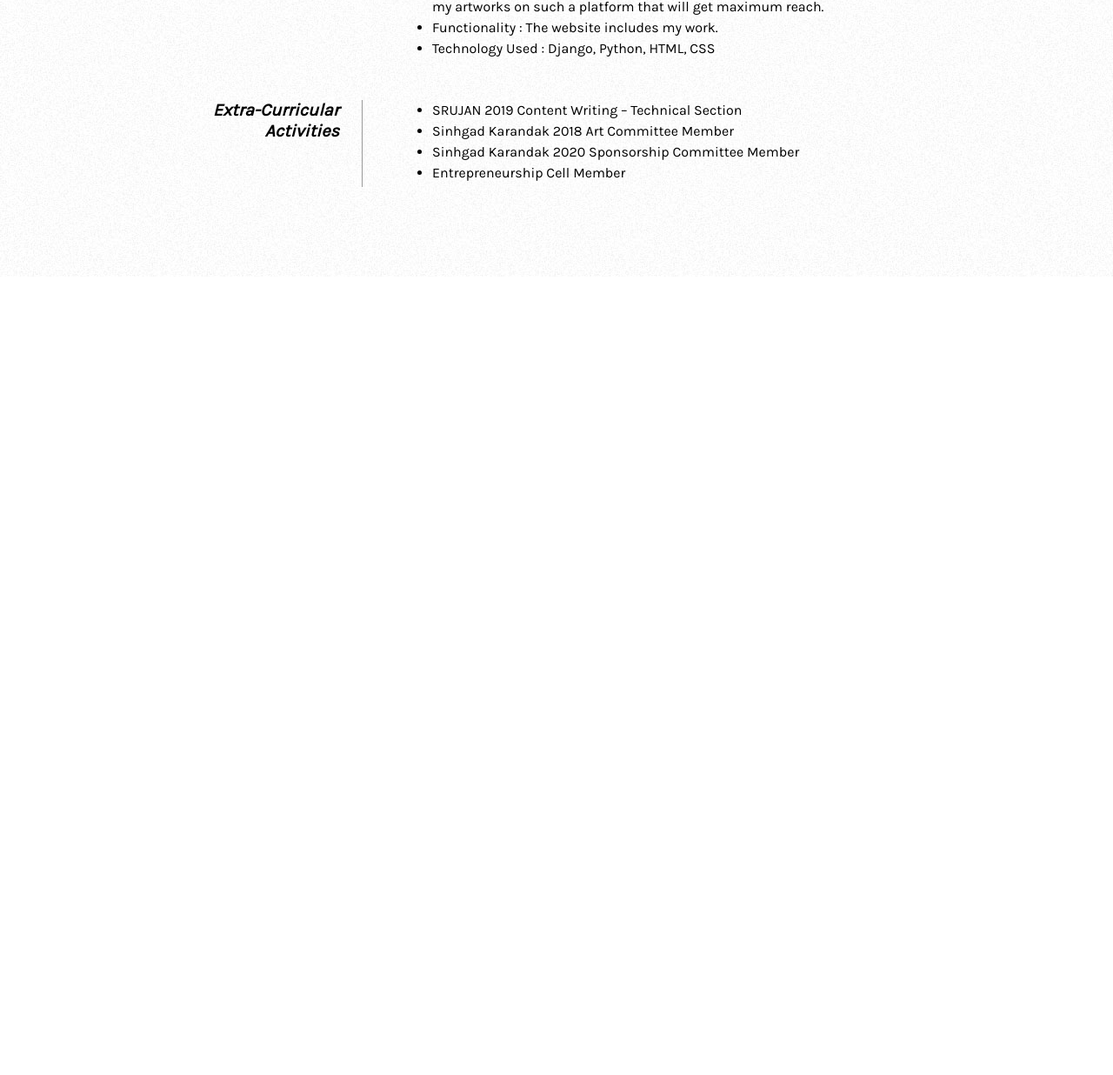
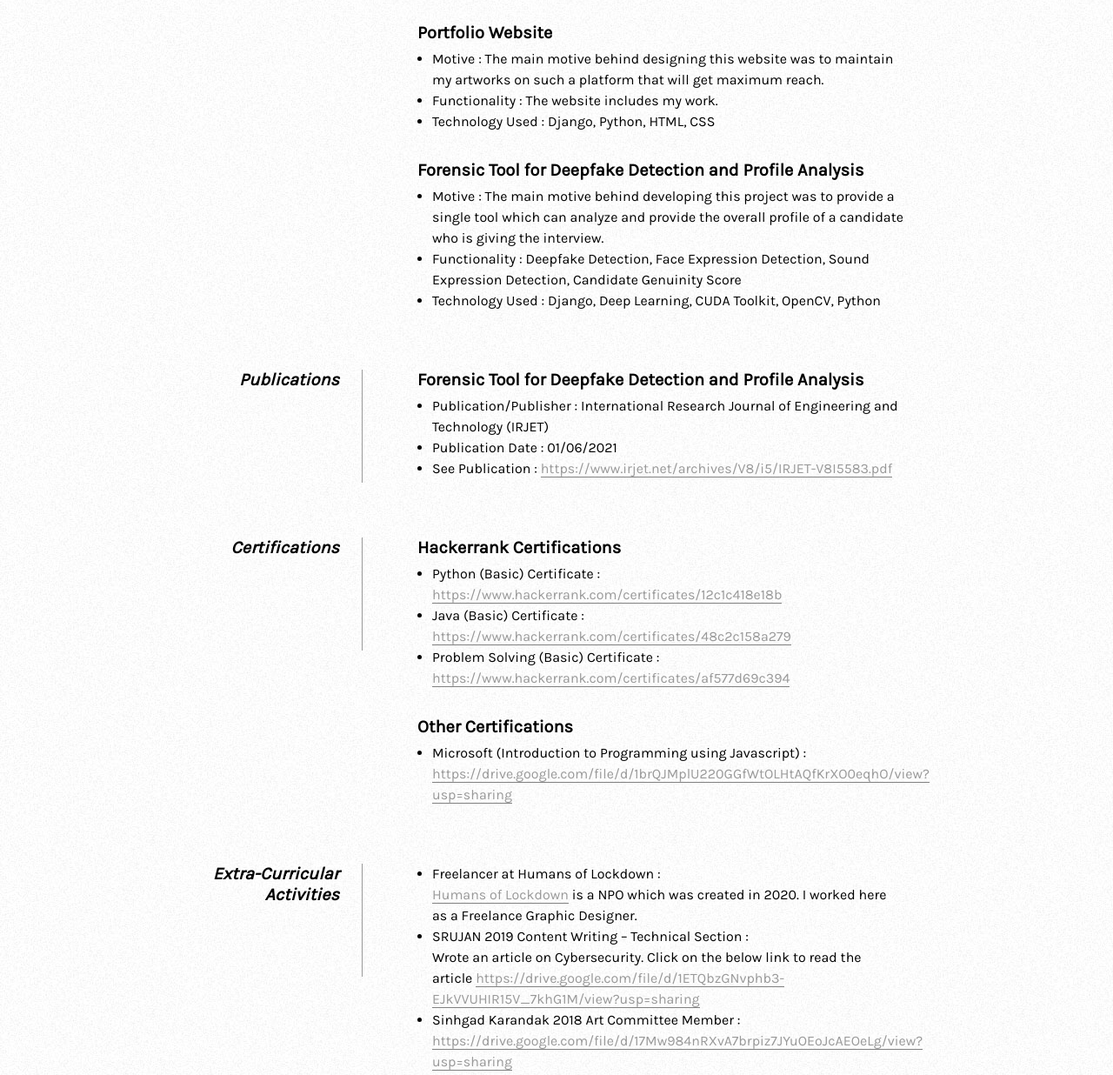
Before and after one commit to sanyog-chavhan/sanyog.github.io, a plain HTML site: page index.html in a window 1280 px wide. Shown: the part 1076-2312 px from the top of the page at 87% size. Before the commit the page ends 1394 px from the top, so only its background shows below. Drawn offline with Linux system fonts and the light colour scheme.

Commit message:
Add files via upload

```diff
--- a/index.html
+++ b/index.html
@@ -69,7 +69,7 @@
             padding: 0 26px 0 0;
             width: 150px;
             float: left;
-            height: 100px;
+            height: 130px;
             border-right: 1px solid #999;
            }
         dd {
@@ -79,7 +79,7 @@
         dd.clear {
                 float: none;
                 margin: 0;
-                height: 15px;
+                height: 35px;
             }
      </style>
 
@@ -89,12 +89,13 @@
 
     <div class="my-page">
 
-        <img src="Images/0.jpeg" id="img-1"/>
+        <img src="Images/0.jpg" id="img-1" height="200" width="200"/>
         <div>
-            <h1>Sanyog Chavhan</h1>
+            <h1>Sanyog  Chavhan</h1>
             <p>
-                Mobile No: <span>9420810675</span><br/>
-                Email: <a class="email" href="mailto:xyz@gmail.com">sanyogchahan2018@gmail.com</a>
+                Mobile No : <span>9420810675</span><br/>
+                Email : <a class="email" href="mailto:xyz@gmail.com">sanyogchavhan2016@gmail.com</a><br/>
+                LinkedIn : <a href="https://www.linkedin.com/in/sanyog-chavhan/">https://www.linkedin.com/in/sanyog-chavhan/</a>
             </p>
         </div>
         <div class="objective">
@@ -113,17 +114,17 @@ orgainization.
             <dd>
                 <h2>Sinhgad College of Engineering</h2>
                 <p><strong>Branch: </strong> Computer Science Engineering<br />
-                   <strong>SGPA: </strong> 7.56</p>
+                   <strong>CGPA: </strong> 8.15 CGPA</p>
             </dd>
             <dd>
                 <h2>Vidydham Science Junior College</h2>
-                <p><strong>Branch: </strong> 12th (Science)<br />
-                   <strong>Percentage: </strong> 77.85 %</p>
+                <p><strong>Branch : </strong> HSC<br />
+                   <strong>Percentage : </strong> 77.85 %</p>
             </dd>
             <dd>
                 <h2>Saint Xavier's High School</h2>
-                <p><strong>Branch:</strong>10th<br />
-                   <strong>Percentage:</strong>91.20 %</p>
+                <p><strong>Branch : </strong>SSC<br />
+                   <strong>Percentage : </strong>91.20 %</p>
             </dd>
 
 
@@ -134,8 +135,8 @@ orgainization.
                 <h2>Technical Skills</h2>
                 <p>Core Java, Linux, Data Structures, Object Oreinted Programming, Python, MySQL, HTML, CSS, Django, Github</p>
 
-                <h2>Non-Technical Skills</h2>
-                <p>Sketching, Cricket, Gaming, Vector Art</p>
+                <h2>Hobbies</h2>
+                <p>Sketching, Badminton, Playing Guitar, Graphic Designing</p>
             </dd>
 
             <dd class="clear"></dd>
@@ -156,6 +157,42 @@ orgainization.
                     <li>Functionality : The website includes my work.</li>
                     <li>Technology Used : Django, Python, HTML, CSS</li>
                 </ul>
+
+                <h2>Forensic Tool for Deepfake Detection and Profile Analysis</h2>
+                <ul>
+                    <li>Motive : The main motive behind developing this project was to provide a single tool which can analyze and provide the overall profile of a candidate who is giving the interview.</li>
+                    <li>Functionality : Deepfake Detection, Face Expression Detection, Sound Expression Detection, Candidate Genuinity Score</li>
+                    <li>Technology Used : Django, Deep Learning, CUDA Toolkit, OpenCV, Python</li>
+                </ul>
+            </dd>
+
+            <dd class="clear"></dd>
+
+            <dt>Publications</dt>
+            <dd>
+                <h2>Forensic Tool for Deepfake Detection and Profile Analysis</h2>
+                <ul>
+                    <li>Publication/Publisher : International Research Journal of Engineering and Technology (IRJET)</li>
+                    <li>Publication Date : 01/06/2021</li>
+                    <li>See Publication : <a href="https://www.irjet.net/archives/V8/i5/IRJET-V8I5583.pdf">https://www.irjet.net/archives/V8/i5/IRJET-V8I5583.pdf</a></li>
+                </ul>
+            </dd>
+
+
+            <dd class="clear"></dd>
+
+            <dt>Certifications</dt>
+            <dd>
+                <h2>Hackerrank Certifications</h2>
+                <ul>
+                    <li>Python (Basic) Certificate : <a href="https://www.hackerrank.com/certificates/12c1c418e18b">https://www.hackerrank.com/certificates/12c1c418e18b</a></li>
+                    <li>Java (Basic) Certificate : <a href="https://www.hackerrank.com/certificates/48c2c158a279">https://www.hackerrank.com/certificates/48c2c158a279</a></li>
+                    <li>Problem Solving (Basic) Certificate : <a href="https://www.hackerrank.com/certificates/af577d69c394">https://www.hackerrank.com/certificates/af577d69c394</a></li>
+                </ul>
+                <h2>Other Certifications</h2>
+                <ul>
+                    <li>Microsoft (Introduction to Programming using Javascript) : <a href="https://drive.google.com/file/d/1brQJMplU220GGfWtOLHtAQfKrXO0eqhO/view?usp=sharing">https://drive.google.com/file/d/1brQJMplU220GGfWtOLHtAQfKrXO0eqhO/view?usp=sharing</a></li>
+                </ul>
             </dd>
 
             <dd class="clear"></dd>
@@ -163,10 +200,11 @@ orgainization.
             <dt>Extra-Curricular Activities</dt>
             <dd>
                 <ul>
-                    <li>SRUJAN 2019 Content Writing – Technical Section</li>
-                    <li>Sinhgad Karandak 2018 Art Committee Member</li>
+                    <li>Freelancer at Humans of Lockdown : <br/><a href="https://www.instagram.com/humansoflockdownn/">Humans of Lockdown</a> is a NPO which was created in 2020. I worked here as a Freelance Graphic Designer. </li>
+                    <li>SRUJAN 2019 Content Writing – Technical Section : <br/>Wrote an article on Cybersecurity. Click on the below link to read the article <a href="https://drive.google.com/file/d/1ETQbzGNvphb3-EJkVVUHIR15V_7khG1M/view?usp=sharing">https://drive.google.com/file/d/1ETQbzGNvphb3-EJkVVUHIR15V_7khG1M/view?usp=sharing</a></li>
+                    <li>Sinhgad Karandak 2018 Art Committee Member : <a href="https://drive.google.com/file/d/17Mw984nRXvA7brpiz7JYuOEoJcAEOeLg/view?usp=sharing">https://drive.google.com/file/d/17Mw984nRXvA7brpiz7JYuOEoJcAEOeLg/view?usp=sharing</a></li>
                     <li>Sinhgad Karandak 2020 Sponsorship Committee Member</li>
-                    <li>Entrepreneurship Cell Member</li>
+                    <li>Entrepreneurship Cell Member : <a href="https://drive.google.com/file/d/1FJlOWef1T7xgJuqe9A58PHdaYiIp91AF/view?usp=sharing">https://drive.google.com/file/d/1FJlOWef1T7xgJuqe9A58PHdaYiIp91AF/view?usp=sharing</a></li>
                 </ul>
             </dd>
 
```
